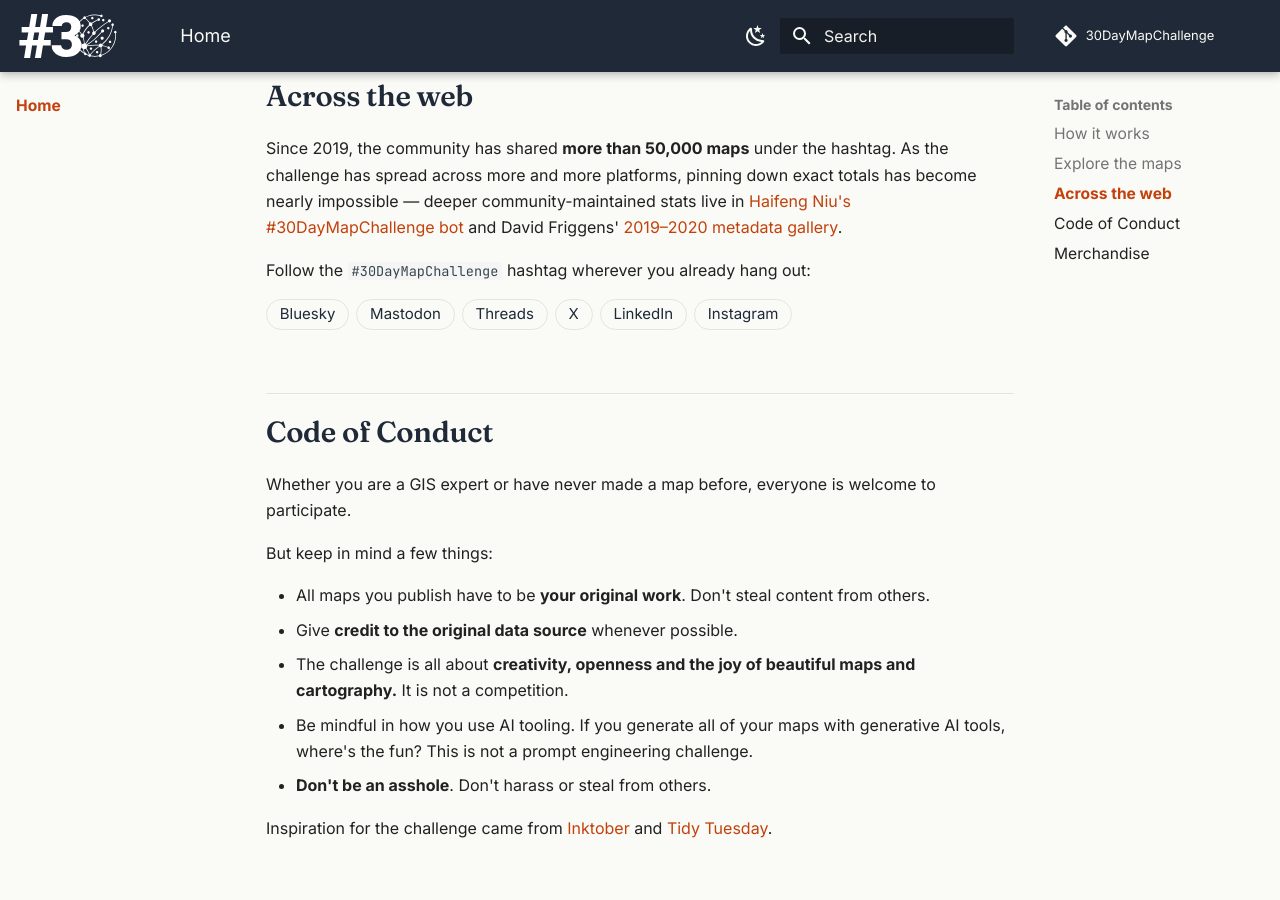
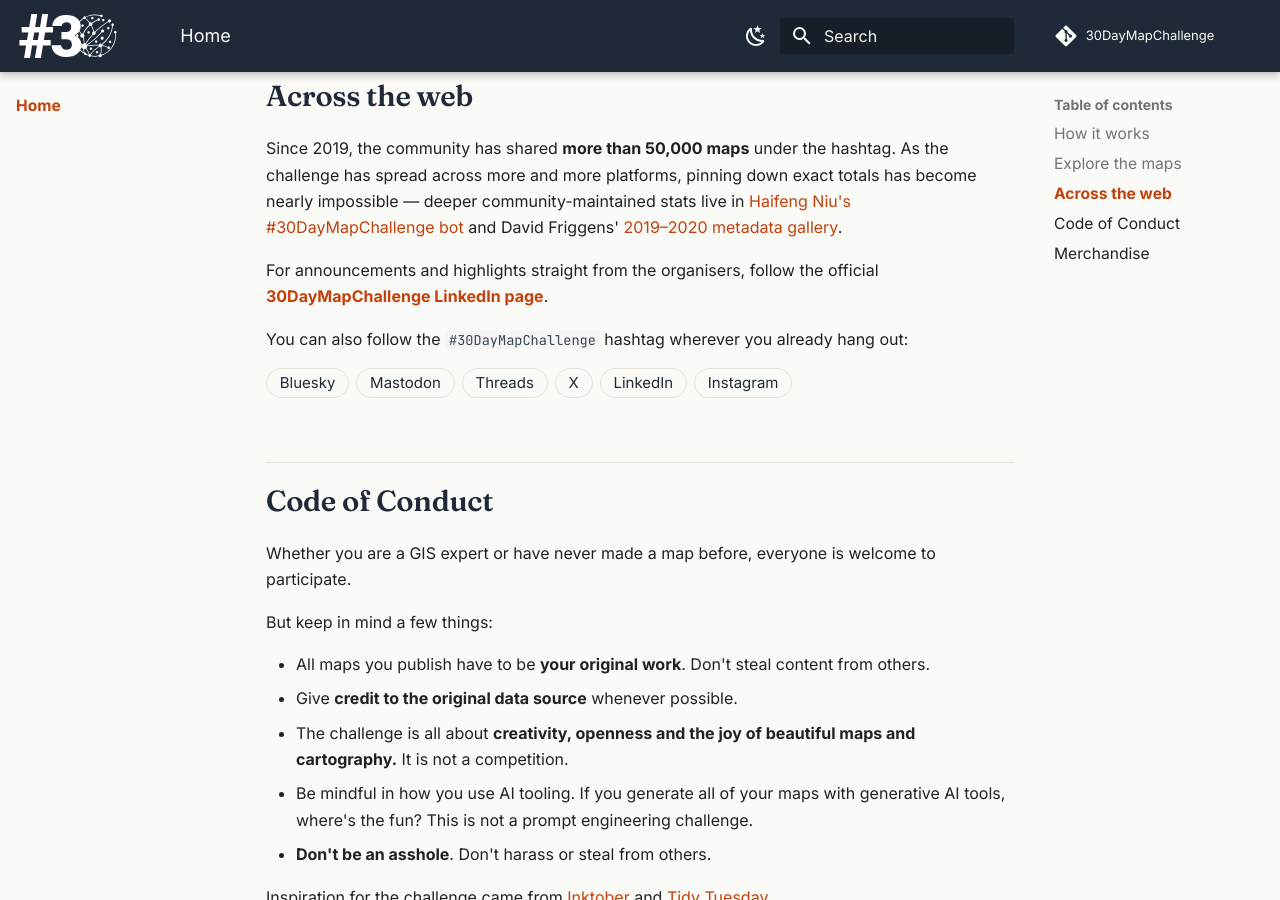
Before and after one commit to tjukanovt/30DayMapChallenge, an MkDocs documentation site: the page built from docs/index.md, in a window 1280 px wide and 900 px high, scrolled down 1265 px. Built offline with MkDocs 1.6.1 and Material for MkDocs 9.7.7, drawn with Linux system fonts in a browser that asks for light colours; comment, search, counter and statistics services are not loaded.

Commit message:
Link the official LinkedIn page and polish site links
- Point the footer LinkedIn icon at the official company page
  (https://www.linkedin.com/company/30daymapchallenge/) instead of the
  hashtag feed, and mention the page on the home page, README, and
  CONTRIBUTING's get-in-touch section
- Add a short Notes announcement post about the LinkedIn page
- Add Threads (already in the home-page hashtag chips) and the RSS feed
  to the footer social icons
- Fix the dead Ordnance Survey OpenData link in Mapping resources and
  untangle the Tutorials section intro sentence

Co-Authored-By: Claude Fable 5 <noreply@anthropic.com>
Claude-Session: https://claude.ai/code/session_01QagiLeSEaMxJQCunwcxsDY

```diff
--- a/docs/index.md
+++ b/docs/index.md
@@ -45,7 +45,10 @@ Every November mappers around the world share tens of thousands of maps. Browse
 
 Since 2019, the community has shared **more than 50,000 maps** under the hashtag. As the challenge has spread across more and more platforms, pinning down exact totals has become nearly impossible — deeper community-maintained stats live in [Haifeng Niu's #30DayMapChallenge bot](https://github.com/hn303/30DayMapChallenge-Bot) and David Friggens' [2019–2020 metadata gallery](https://github.com/dakvid/30DayMapChallenge2020Metadata).
 
-Follow the `#30DayMapChallenge` hashtag wherever you already hang out:
+For announcements and highlights straight from the organisers, follow the
+official **[30DayMapChallenge LinkedIn page](https://www.linkedin.com/company/30daymapchallenge/)**.
+
+You can also follow the `#30DayMapChallenge` hashtag wherever you already hang out:
 
 <div class="hashtag-feed__chips" markdown="0">
   <a class="hashtag-chip" href="https://bsky.app/hashtag/30DayMapChallenge" target="_blank" rel="noopener">Bluesky</a>
--- a/mkdocs.yml
+++ b/mkdocs.yml
@@ -22,6 +22,9 @@ extra:
     - icon: fontawesome/brands/mastodon
       link: https://mapstodon.space/tags/30DayMapChallenge
       name: "#30DayMapChallenge on Mastodon"
+    - icon: fontawesome/brands/threads
+      link: https://www.threads.com/search?q=%2330DayMapChallenge&serp_type=tags
+      name: "#30DayMapChallenge on Threads"
     - icon: fontawesome/brands/x-twitter
       link: https://x.com/hashtag/30DayMapChallenge
       name: "#30DayMapChallenge on X"
@@ -29,8 +32,11 @@ extra:
       link: https://www.instagram.com/explore/tags/30daymapchallenge/
       name: "#30DayMapChallenge on Instagram"
     - icon: fontawesome/brands/linkedin
-      link: https://www.linkedin.com/feed/hashtag/?keywords=30daymapchallenge
-      name: "#30DayMapChallenge on LinkedIn"
+      link: https://www.linkedin.com/company/30daymapchallenge/
+      name: 30DayMapChallenge on LinkedIn (official page)
+    - icon: fontawesome/solid/square-rss
+      link: https://30daymapchallenge.com/feed_rss_created.xml
+      name: RSS feed
   analytics:
     provider: google
     property: G-Z3RZNVKSNS
```
Also changed, not shown: CONTRIBUTING.md (+3 -2 lines), README.md (+2 -0 lines), docs/notes/posts/2026-07-02-official-linkedin-page.md (added, +18 -0 lines), docs/resources.md (+5 -2 lines).
